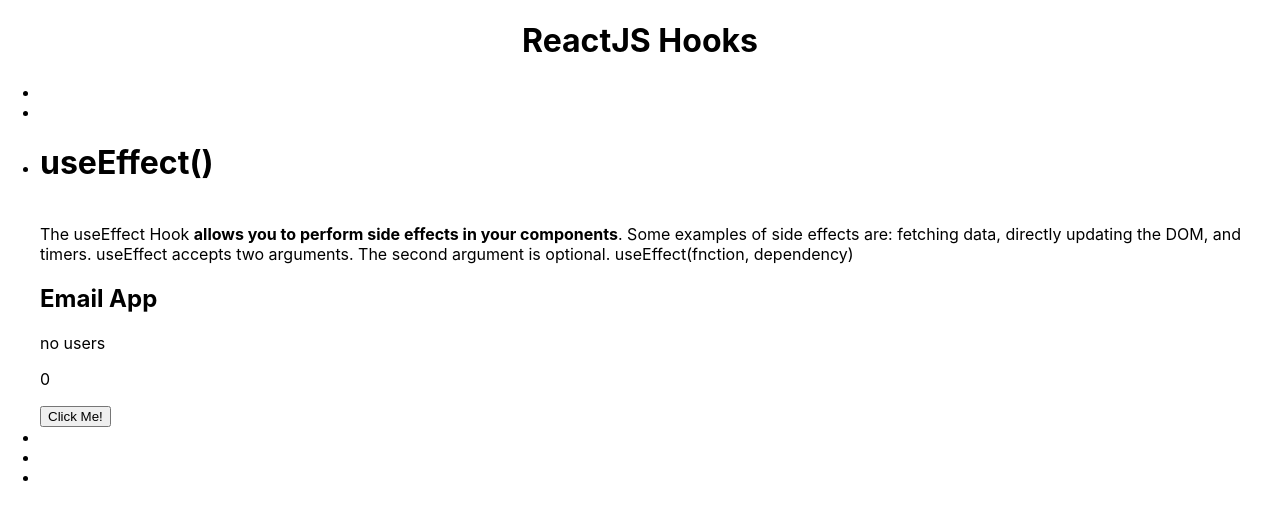
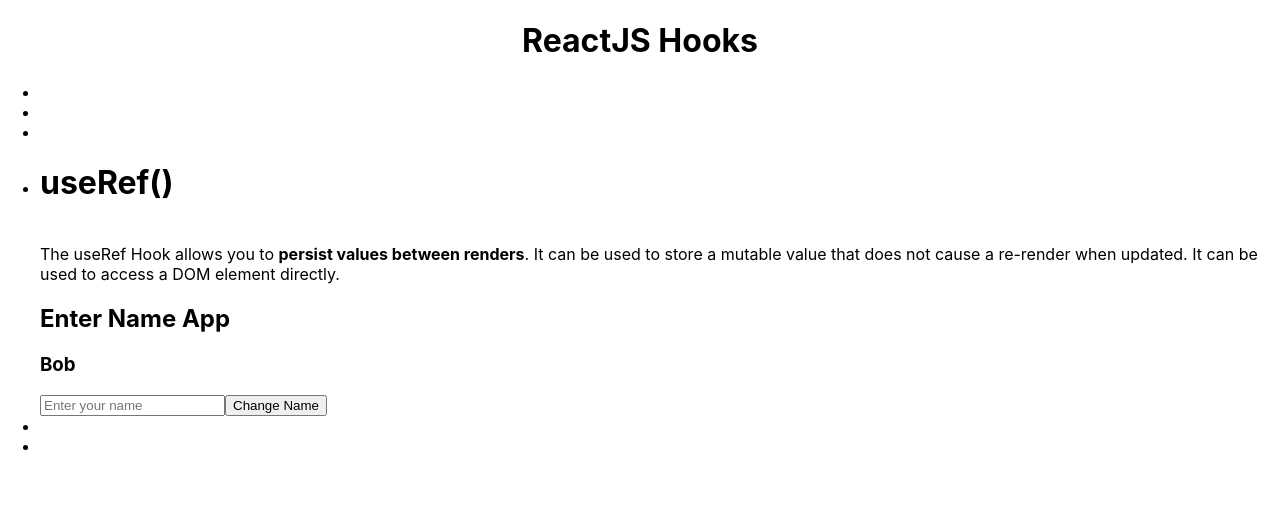
Before and after one commit to nchathu2014/archi-reactjs-final, a React (Create React App) app: page / in a window 1280 px wide. Shown: the top 520 px of the page. Built offline with nearby package versions, Linux system fonts and the light colour scheme; no server answers.

Commit message:
Completed useRef

```diff
--- a/src/App.js
+++ b/src/App.js
@@ -2,6 +2,7 @@
 import "./App.css";
 import UseStateDemo from "./useState/UseStateDemo";
 import UseEffectDemo from "./useEffect/useEffectDemo";
+import UseRefDemo from "./useRef/UseRefDemo";
 
 function App() {
   return (
@@ -26,16 +27,24 @@
           <UseReducerDemo /> */}
         </li>
         <li>
-          <h1>useEffect()</h1>
+          {/*  <h1>useEffect()</h1>
           <br />
           The useEffect Hook{" "}
           <b>allows you to perform side effects in your components</b>. Some
           examples of side effects are: fetching data, directly updating the
           DOM, and timers. useEffect accepts two arguments. The second argument
           is optional. useEffect(fnction, dependency)
-          <UseEffectDemo />
+          <UseEffectDemo /> */}
         </li>
-        <li></li>
+        <li>
+          <h1>useRef()</h1>
+          <br />
+          The useRef Hook allows you to <b> persist values between renders</b>.
+          It can be used to store a mutable value that does not cause a
+          re-render when updated. It can be used to access a DOM element
+          directly.
+          <UseRefDemo />
+        </li>
         <li></li>
         <li></li>
       </ul>
--- /dev/null
+++ b/src/useRef/UseRefDemo.js
@@ -0,0 +1,21 @@
+import React, { useRef, useState } from "react";
+
+export default function UseRefDemo() {
+  const inputRef = useRef(null);
+  const [name, setName] = useState("Bob");
+
+  const handleOnClick = () => {
+    const txtEle = inputRef.current;
+    setName(txtEle.value);
+    txtEle.focus();
+  };
+
+  return (
+    <div>
+      <h2>Enter Name App</h2>
+      <h3>{name}</h3>
+      <input ref={inputRef} type="text" placeholder="Enter your name" />
+      <button onClick={handleOnClick}>Change Name</button>
+    </div>
+  );
+}
```
Also changed, not shown: 1 other file (tests, documents, lock files or other folders).
